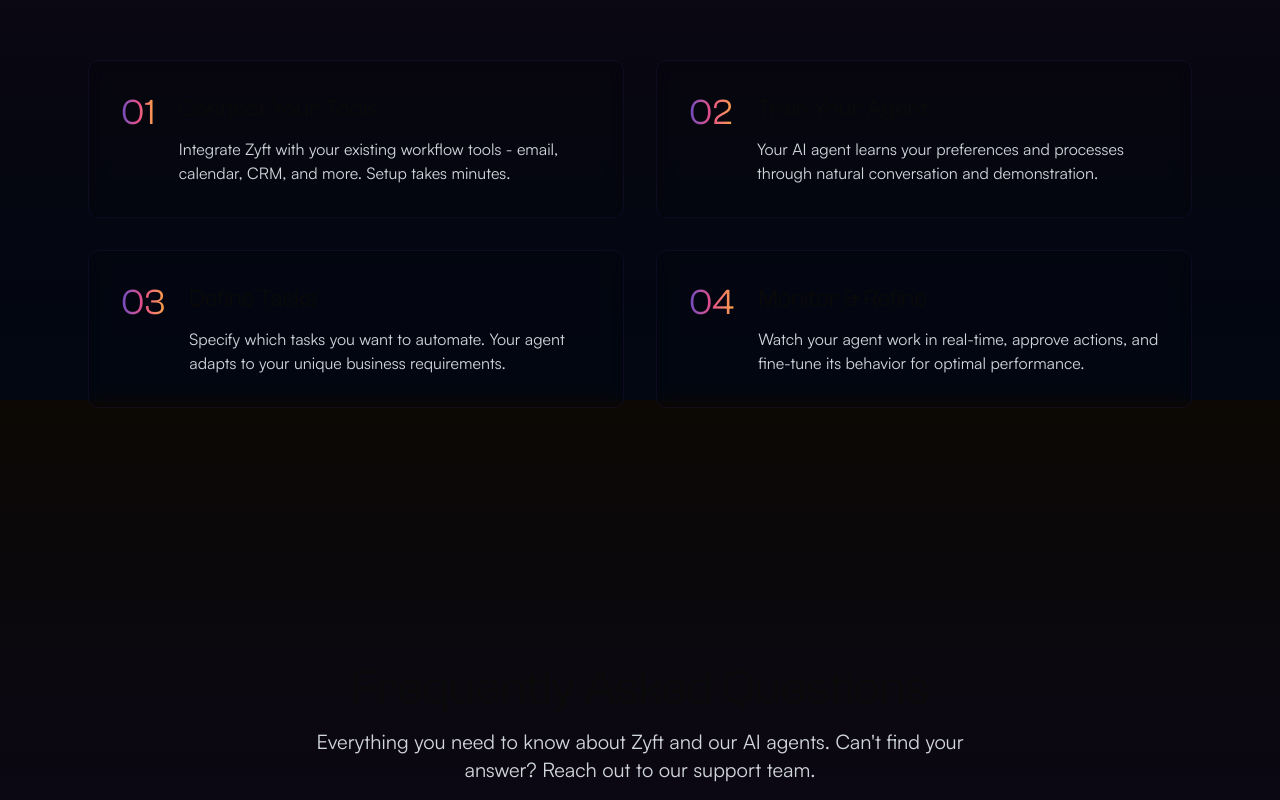
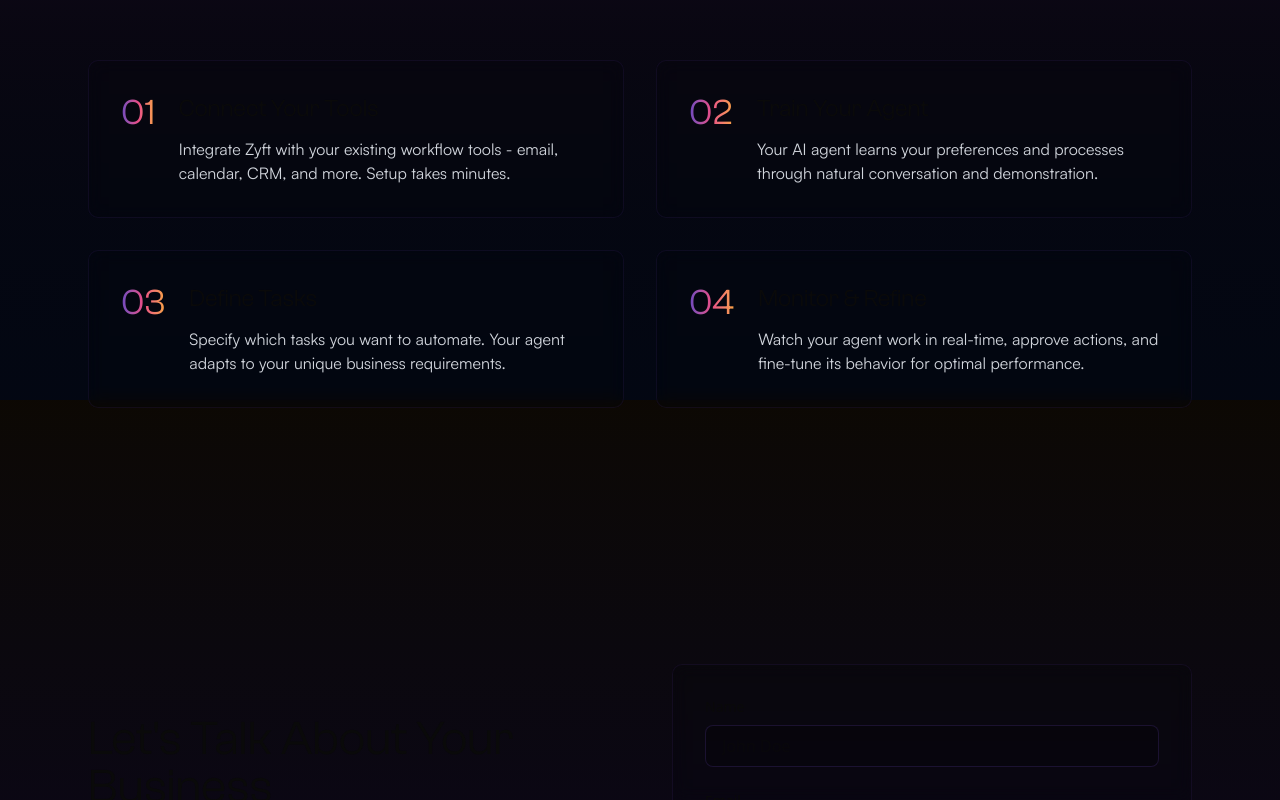
Before and after one commit to ZyftDev/zyft-landing-page, a Next.js app: page / in a window 1280 px wide. Shown: the part 2000-2800 px from the top of the page. Built offline with nearby package versions, Linux system fonts and the light colour scheme.

Commit message:
feat: complete FAQs section

```diff
--- a/package.json
+++ b/package.json
@@ -13,6 +13,7 @@
   "dependencies": {
     "@radix-ui/react-dialog": "^1.1.15",
     "@radix-ui/react-slot": "^1.2.3",
+    "@tabler/icons-react": "^3.34.1",
     "class-variance-authority": "^0.7.1",
     "clsx": "^2.1.1",
     "cobe": "^0.6.4",
--- a/src/app/page.tsx
+++ b/src/app/page.tsx
@@ -10,8 +10,8 @@
       <Hero />
       <Services />
       <HowWeWork />
+      <Contact />
       <FAQ />
-      <Contact />
     </div>
   );
 };
--- a/src/components/sections/FAQ.tsx
+++ b/src/components/sections/FAQ.tsx
@@ -1,61 +1,115 @@
-import { FC } from 'react';
+'use client';
 
-const faqs = [
+import { IconArrowRight } from '@tabler/icons-react';
+
+import React, { FC } from 'react';
+
+import { AnimatePresence, motion } from 'framer-motion';
+
+const FAQs = [
   {
-    question: "How does Zyft's AI agent learn my processes?",
+    question: 'How much does a custom AI agent cost?',
     answer:
-      "Zyft's AI agents learn through a combination of natural language conversation and observation of your workflow. You can teach them by demonstration, verbal instructions, or by reviewing and correcting their actions.",
+      "Pricing depends on your specific needs and the complexity of your agent. We offer flexible options to fit different budgets, and your initial consultation is completely free! We'd love to hop on a call, understand exactly what you're looking for, and provide you with a personalized quote tailored just for you.",
   },
   {
-    question: 'Is my data secure with Zyft?',
+    question: 'How can we get in touch for more information?',
     answer:
-      "Absolutely. We employ enterprise-grade encryption, regular security audits, and strict data access controls. Your data is never used to train other clients' agents.",
+      "We'd love to hear from you! You can reach us at info@zyft.ai or easily book a call through our website using Calendly. Our team is always excited to chat and help answer any questions you might have.",
   },
   {
-    question: 'Can Zyft integrate with my existing tools?',
+    question: "What if we're not completely happy with the results?",
     answer:
-      "Yes! Zyft integrates with popular business tools including Gmail, Outlook, Slack, Salesforce, and many more. We're constantly adding new integrations.",
-  },
-  {
-    question: 'What kind of tasks can Zyft handle?',
-    answer:
-      'Zyft excels at repetitive tasks like data entry, email management, scheduling, document processing, and customer support. If a task has clear patterns, Zyft can likely automate it.',
-  },
-  {
-    question: 'How long does it take to set up?',
-    answer:
-      'Basic setup takes minutes. Your agent becomes more efficient over time as it learns your preferences and processes, typically reaching optimal performance within 1-2 weeks.',
-  },
-  {
-    question: 'What support does Zyft provide?',
-    answer:
-      'We offer 24/7 technical support, comprehensive documentation, and dedicated onboarding specialists for enterprise clients. Our team is always here to help.',
+      "Your satisfaction means everything to us at Zyft. We stand behind our work with a 100% satisfaction guarantee. If you're not thrilled with the results, we'll work with you to make it right – whether that means refining the solution or providing a full refund. Whatever works best for you!",
   },
 ];
 
 export const FAQ: FC = () => {
+  const [open, setOpen] = React.useState<string | null>(null);
+
   return (
-    <section className="py-32" id="faq">
-      <div className="max-w-6xl mx-auto px-6">
+    <div className="relative w-full">
+      <div className="max-w-7xl mx-auto py-16 px-4 md:px-8">
         <div className="text-center mb-16">
-          <h2 className="text-5xl font-clash mb-4">Frequently Asked Questions</h2>
-          <p className="text-xl text-gray-300 font-satoshi max-w-2xl mx-auto">
-            Everything you need to know about Zyft and our AI agents. Can&apos;t find your answer?
-            Reach out to our support team.
+          <h2 className="text-5xl font-clash mb-4 text-[var(--color-text-primary)]">
+            Frequently Asked Questions
+          </h2>
+          <p className="text-xl text-[var(--color-text-secondary)] font-satoshi max-w-2xl mx-auto">
+            Get answers to commonly asked questions about Zyft.
           </p>
         </div>
-        <div className="grid grid-cols-1 md:grid-cols-2 gap-8">
-          {faqs.map((faq) => (
-            <div
-              key={faq.question}
-              className="bg-black/10 backdrop-blur-sm rounded-lg p-8 border border-[#6B46C1]/10 hover:border-[#6B46C1]/20 transition-colors"
-            >
-              <h3 className="text-2xl font-clash mb-3">{faq.question}</h3>
-              <p className="text-gray-300 font-satoshi">{faq.answer}</p>
-            </div>
+        <div className="max-w-3xl mx-auto divide-y divide-neutral-800">
+          {FAQs.map((faq, index) => (
+            <FAQItem
+              key={index}
+              question={faq.question}
+              answer={faq.answer}
+              open={open}
+              setOpen={setOpen}
+            />
           ))}
         </div>
       </div>
-    </section>
+    </div>
   );
 };
+
+const FAQItem = ({
+  question,
+  answer,
+  setOpen,
+  open,
+}: {
+  question: string;
+  answer: string;
+  open: string | null;
+  setOpen: (open: string | null) => void;
+}) => {
+  const isOpen = open === question;
+
+  return (
+    <motion.div
+      className="cursor-pointer py-4 md:py-6"
+      onClick={() => {
+        if (isOpen) {
+          setOpen(null);
+        } else {
+          setOpen(question);
+        }
+      }}
+    >
+      <div className="flex items-start justify-between">
+        <div className="pr-8 md:pr-12">
+          <h3 className="text-base md:text-lg font-medium text-neutral-200">{question}</h3>
+          <AnimatePresence mode="wait">
+            {isOpen && (
+              <motion.div
+                initial={{ height: 0, opacity: 0 }}
+                animate={{ height: 'auto', opacity: 1 }}
+                exit={{ height: 0, opacity: 0 }}
+                transition={{ duration: 0.2, ease: 'easeOut' }}
+                className="overflow-hidden text-sm md:text-base text-neutral-400 mt-2"
+              >
+                <p>{answer}</p>
+              </motion.div>
+            )}
+          </AnimatePresence>
+        </div>
+        <div className="relative mr-2 md:mr-4 mt-1 h-5 w-5 md:h-6 md:w-6 flex-shrink-0">
+          <motion.div
+            animate={{
+              scale: isOpen ? [0, 1] : [1, 0, 1],
+              rotate: isOpen ? 90 : 0,
+              marginLeft: isOpen ? '1.5rem' : '0rem',
+            }}
+            initial={{ scale: 0 }}
+            exit={{ scale: 0 }}
+            transition={{ duration: 0.2 }}
+          >
+            <IconArrowRight className="absolute inset-0 h-5 w-5 md:h-6 md:w-6 transform text-white" />
+          </motion.div>
+        </div>
+      </div>
+    </motion.div>
+  );
+};
--- a/src/components/sections/Services.tsx
+++ b/src/components/sections/Services.tsx
@@ -44,7 +44,9 @@
     <section className="py-32" id="services">
       <div className="max-w-6xl mx-auto px-6">
         <div className="text-center mb-16">
-          <h2 className="text-5xl font-clash mb-4">Our Services</h2>
+          <h2 className="text-5xl font-clash mb-4 text-[var(--color-text-primary)]">
+            Our Services
+          </h2>
           <p className="text-xl text-gray-300 font-satoshi max-w-2xl mx-auto">
             Powerful AI agents that transform how you work, giving you back precious time to focus
             on what matters most.
```
Also changed, not shown: 1 other file (tests, documents, lock files or other folders).
